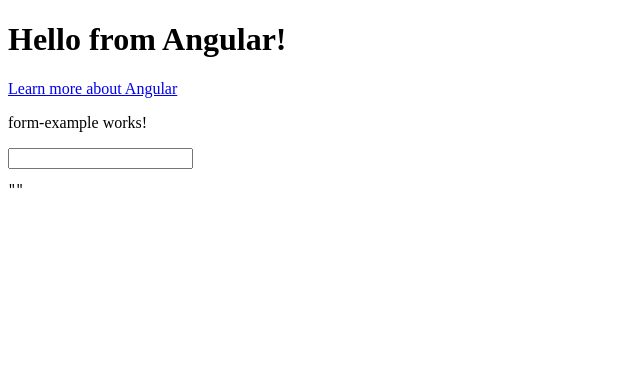
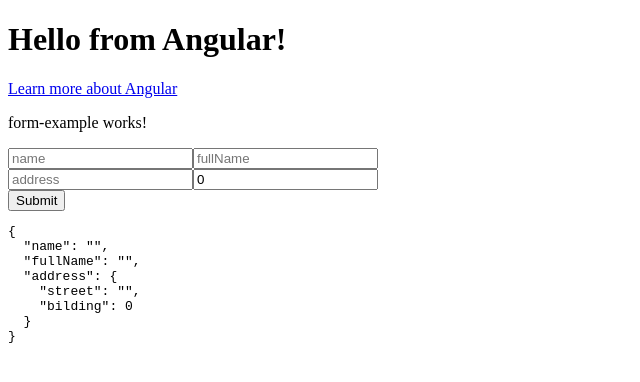
Before and after one commit to igor2000xp/angular-template-form-validator, an Angular app: page / in a window 1280 px wide. Shown: the top 382 px of the page, without its empty margins (0-640 px from the left). Built offline with nearby package versions, Linux system fonts and the light colour scheme.

Commit message:
feat: implement nested form

```diff
--- a/src/app/form-example/form-example.component.html
+++ b/src/app/form-example/form-example.component.html
@@ -1,7 +1,15 @@
 <p>form-example works!</p>
 
-<input type="text" [(ngModel)]="username" />
+<form (submit)="onSubmit($event)">
+  <input type="text" [(ngModel)]="user.name" name="user-name" placeholder="name"/>
+  <input type="text" [(ngModel)]="user.fullName" name="user-fullname" placeholder="fullName">
+  <div ngModelGroup="address">
+    <input type="text" [(ngModel)]="user.address.street" name="address-sreet" placeholder="address">
+    <input type="text" name="address-building" [(ngModel)]="user.address.bilding" placeholder="building">
+  </div>
+  <button type="submit">Submit</button>
+</form>
 
 <div>
-  <pre>{{ username | json }}</pre>
+  <pre>{{ user | json }}</pre>
 </div>
--- a/src/app/form-example/form-example.component.ts
+++ b/src/app/form-example/form-example.component.ts
@@ -1,5 +1,5 @@
 import { CommonModule } from '@angular/common';
-import { Component, Input } from '@angular/core';
+import { Component } from '@angular/core';
 import { FormsModule } from '@angular/forms';
 
 @Component({
@@ -9,10 +9,24 @@ import { FormsModule } from '@angular/forms';
   styleUrl: './form-example.component.css',
 })
 export class FormExampleComponent {
-  username = '';
+  // username = '';
+
+  user = {
+    name: '',
+    fullName: '',
+    address: {
+      street: '',
+      bilding: 0,
+    }
+  }
 
   // onMyChange(str: string) {
   //   this.username = str;
   //   console.log(this.username);
   // }
+  onSubmit(userForm: SubmitEvent) {
+    console.log(userForm.target);
+    // @ts-ignore
+    console.log(window.ng.getDirectives(userForm.target)[2].value);
+  }
 }
```
